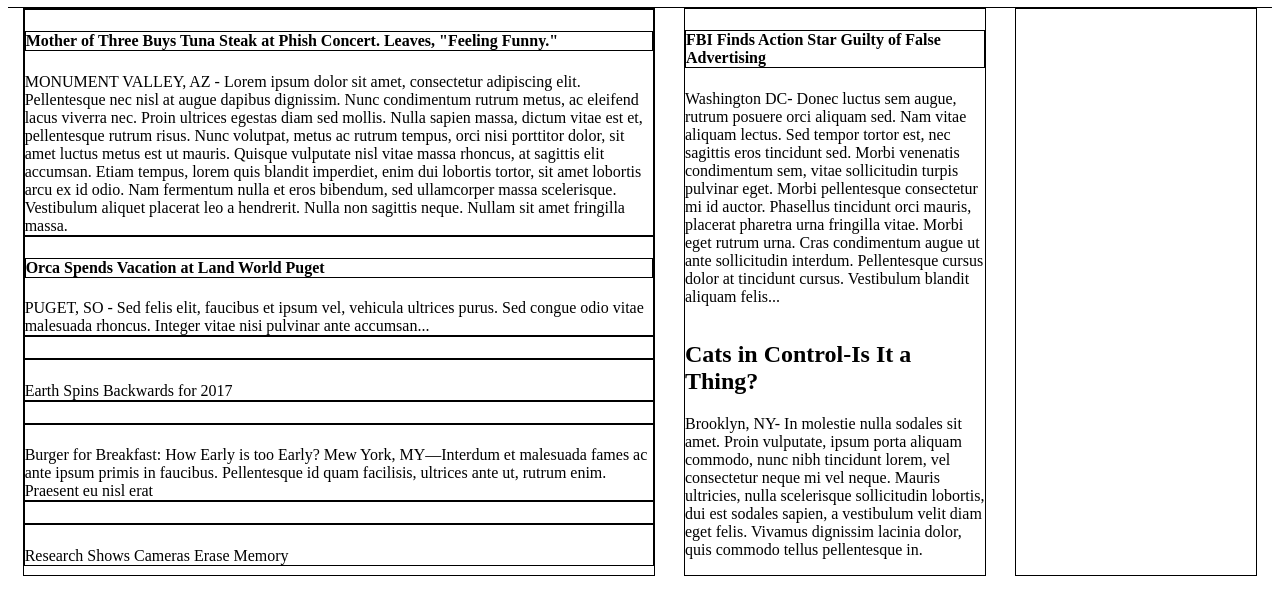
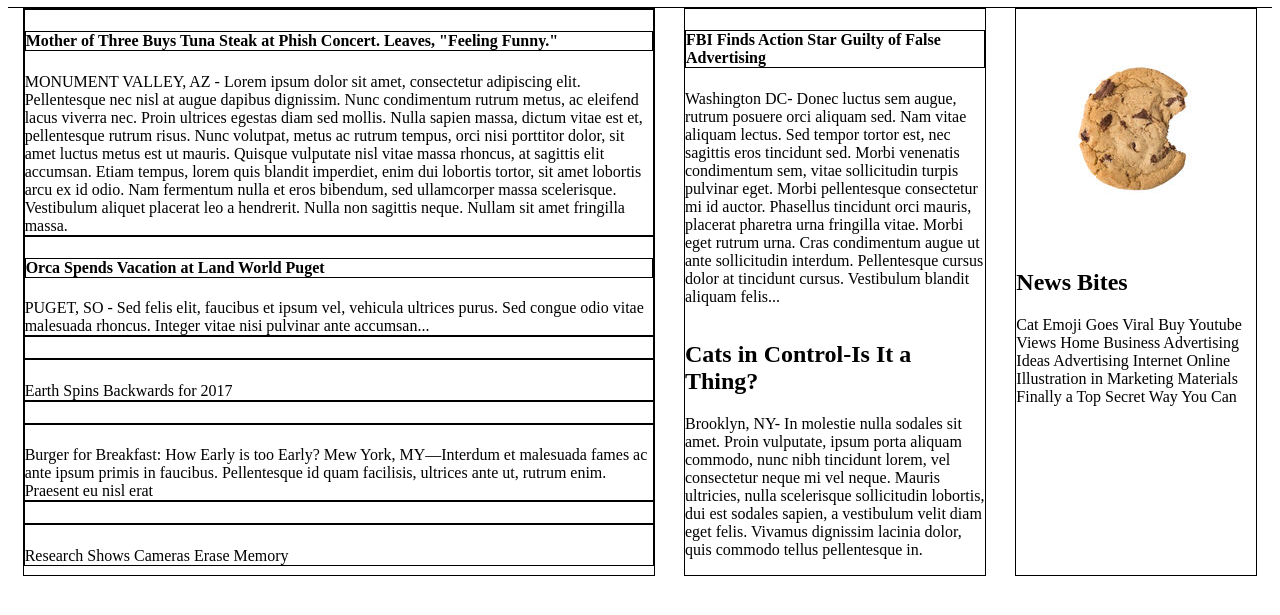
Before and after one commit to rhoffen/mytimes, a plain HTML site: page index.html in a window 1280 px wide. Shown: the part 91-706 px from the top of the page. Drawn offline with Linux system fonts and the light colour scheme.

Commit message:
Small column content added.

```diff
--- a/index.html
+++ b/index.html
@@ -57,13 +57,14 @@ Mew York, MY—Interdum et malesuada fames ac ante ipsum primis in faucibus. Pel
         <article class="cats">
           <h2>Cats in Control-Is It a Thing?</h2>
           <p><span class="byline">Brooklyn, NY- </span> In molestie nulla sodales sit amet. Proin vulputate, ipsum porta aliquam commodo, nunc nibh tincidunt lorem, vel consectetur neque mi vel neque. Mauris ultricies, nulla scelerisque sollicitudin lobortis, dui est sodales sapien, a vestibulum velit diam eget felis. Vivamus dignissim lacinia dolor, quis commodo tellus pellentesque in.</p>
-
         </article>
       </section>
 
       <section class="small">
+        <img src="./Resources/images/img-news-bite.png" alt="">
         <article class="bites">
-
+          <h2>News Bites</h2>
+          <p>Cat Emoji Goes Viral Buy Youtube Views Home Business Advertising Ideas Advertising Internet Online Illustration in Marketing Materials Finally a Top Secret Way You Can</p>
         </article>
       </section>
     </section>
```
